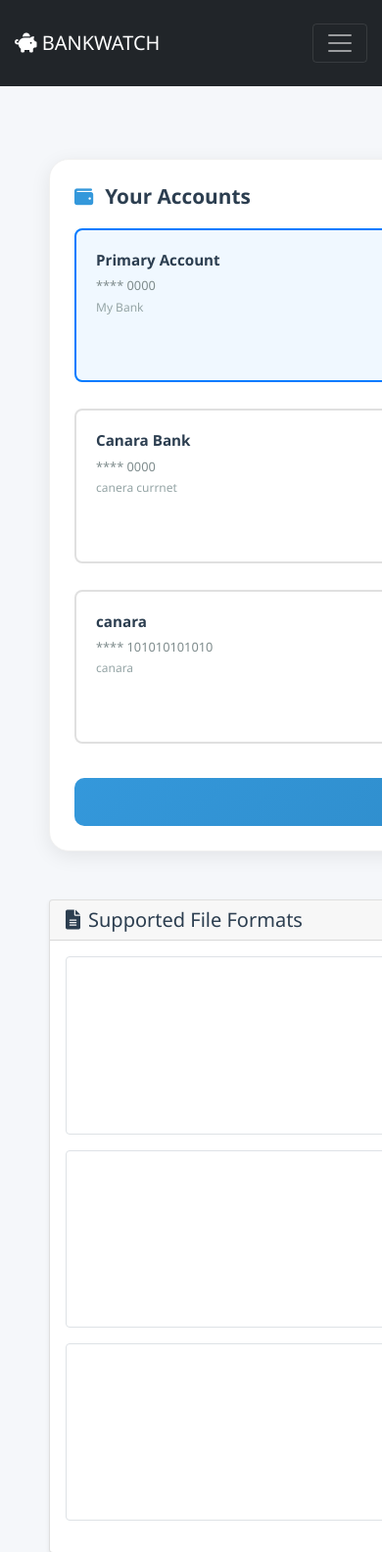
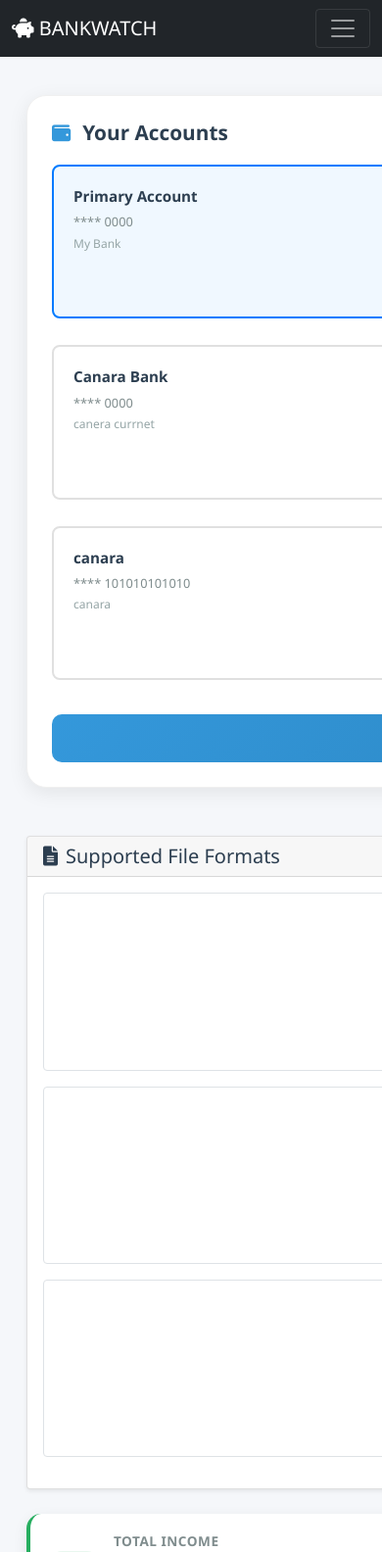
Before and after one commit to internp247-design/BankWatch, a Django app: page /analyzer/dashboard/ in a window 390 px wide; the page is wider, and only the part inside the window is pictured. Shown: the top 1584 px of that part at 98% size. Run offline with Django 5.2, Linux system fonts and the light colour scheme; a user stored in the database is signed in; data comes from the database, SQL or seed files in the repository.

Commit message:
dashboard ui1

```diff
--- a/templates/analyzer/dashboard.html
+++ b/templates/analyzer/dashboard.html
@@ -352,6 +352,10 @@
     .container {
         max-width: 1400px;
         margin: 0 auto;
+    }
+
+    main.container {
+        padding: 0;
     }
 
     /* Dashboard Layout */
@@ -1200,7 +1204,11 @@
             align-items: flex-start;
         }
 
-        .container {
+        main.container {
+            padding: 0;
+        }
+
+        .dashboard {
             padding: 15px;
         }
     }
```
